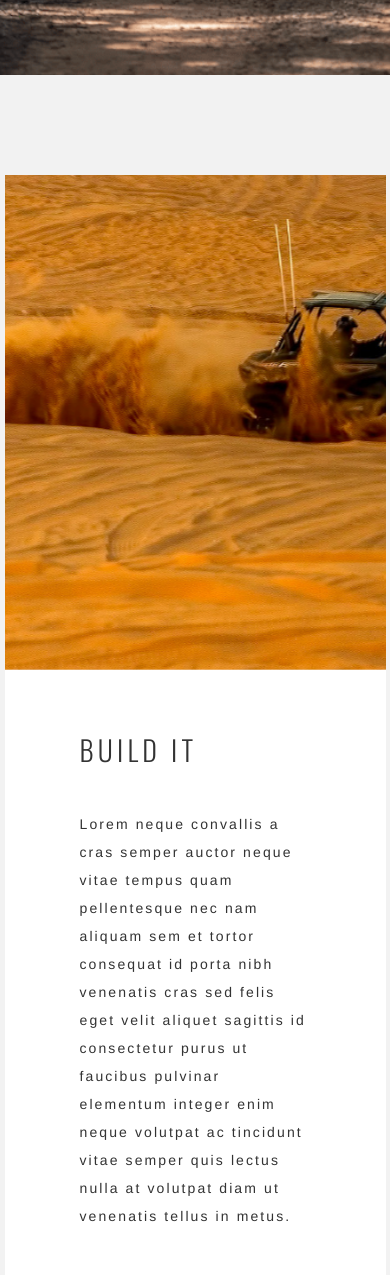
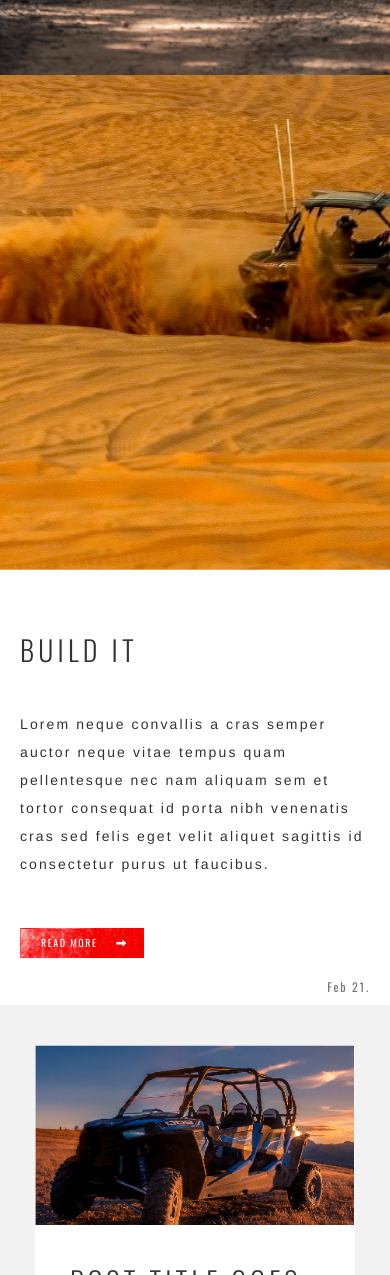
Before and after one commit to sburden-burkson/MSA-html, a plain HTML site: page blog.html in a window 390 px wide. Shown: the part 725-2000 px from the top of the page. Drawn offline with nearby package versions, Linux system fonts and the light colour scheme.

Commit message:
add styles to css

```diff
--- a/blog.html
+++ b/blog.html
@@ -90,17 +90,17 @@
 <div class="blog-wrapper">
 
   <!--  Featured Blog Item -->
-  <div class="container-fluid k-full-width k-90-width-lg" style="width: 90%; padding-top: 100px;">
-      <div class="row k-padded-row" style="background: white;">
-          <div class="col-sm-6 k-sm-no-padding" style="padding: 0;">
+  <div class="container-fluid k-full-width k-90-width-lg featured-blog" style="">
+      <div class="row k-padded-row white-bg">
+          <div class="col-sm-6 no-padding">
               <div class="featured-blog-image-wrap">
                   <img src="images/desert-atv.png" alt="Article 6">
               </div>
           </div>
-          <div class="col-sm-6">
+          <div class="col-sm-6" style="">
               <div class="featured-blog-info-wrap">
                   <p class="featured-blog-header text-uppercase">BUILD IT</p>
-                  <p class="featured-blog-desc">Lorem neque convallis a cras semper auctor neque vitae tempus quam pellentesque nec nam aliquam sem et tortor consequat id porta nibh venenatis cras sed felis eget velit aliquet sagittis id consectetur purus ut faucibus pulvinar elementum integer enim neque volutpat ac tincidunt vitae semper quis lectus nulla at volutpat diam ut venenatis tellus in metus.</p>
+                  <p class="featured-blog-desc">Lorem neque convallis a cras semper auctor neque vitae tempus quam pellentesque nec nam aliquam sem et tortor consequat id porta nibh venenatis cras sed felis eget velit aliquet sagittis id consectetur purus ut faucibus.</p>
                 </div>
                   <div class="featured-blog-more">
                     <p class=""><a href="javascript:void(0)" class="btn wp-btn-extra-long text-uppercase wp-btn-red">READ MORE <i class="fa fa-long-arrow-right" aria-hidden="true"></i></a></p>
@@ -111,7 +111,7 @@
     </div>
 
   <!-- Blog Items -->
-    <div class="container-fluid">
+    <div class="container-fluid" >
     <div class="blog-item-container">
                 <div class="blog-item">
                     <div class="blog-item-image-wrap"><img src="/images/blog-image.png" alt="Article 3"></div>
--- a/css/style.scss
+++ b/css/style.scss
@@ -26,6 +26,10 @@ footer.black-footer {
 }
 .blog-wrapper {
   background-color: #F2F2F2;
+}
+.featured-blog {
+  width: 90%;
+  padding-top: 100px;
 }
 .featured-blog-info-wrap {
   padding: 60px 60px 0px;
@@ -165,6 +169,9 @@ input.form-control {
 .input-group span .btn {
   border-radius: 0;
 }
+.no-padding {
+  padding: 0;
+}
 .pad-bottom {
   padding-bottom: 30px;
 }
@@ -296,6 +303,9 @@ nav, .nav-wrapper, .navbar-brand {
   min-height: 600px;
   padding-top: 50px;
   padding-bottom: 50px;
+}
+.white-bg {
+  background-color: white;
 }
 .half-bg {
   background-position: 50% 50%;
@@ -473,6 +483,13 @@ nav, .nav-wrapper, .navbar-brand {
     padding-left: 0;
     padding-right: 0;
   }
+  .featured-blog-info-wrap {
+    padding: 60px 20px 0px;
+  }
+  .featured-blog-more {
+    padding-left: 20px;
+    padding-right: 20px;
+  }
 }
 
 @media only screen and (min-width: 767px) {
@@ -505,6 +522,9 @@ nav, .nav-wrapper, .navbar-brand {
       padding-left: 15px;
       padding-right: 15px;
     }
+    .featured-blog-more {
+      padding-bottom: 20px;
+    }
   }
   .navbar-toggle {
     display: block;
@@ -523,6 +543,10 @@ nav, .nav-wrapper, .navbar-brand {
   .opaque-lg {
     font-size: 60px;
   }
+  .featured-blog {
+    width: 100%;
+    padding-top: 0px;
+  }
 }
 @media only screen and (min-width: 992px) {
   // .section-header {
```
Also changed, not shown: css/style.css.
